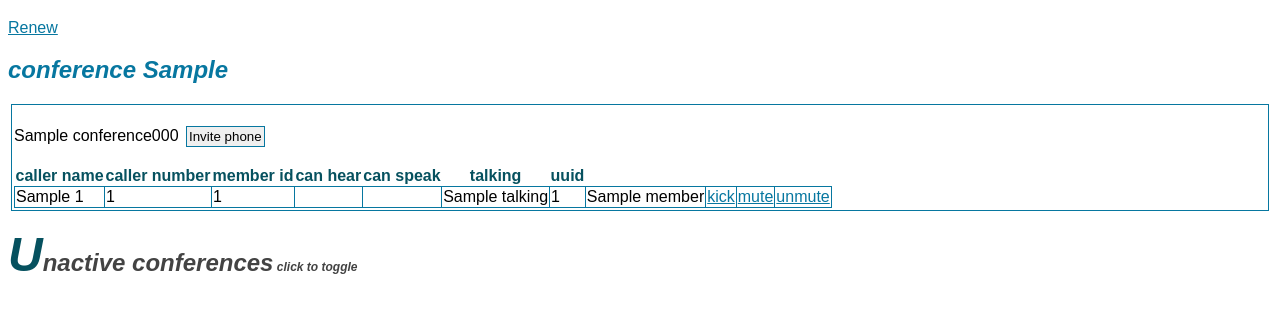
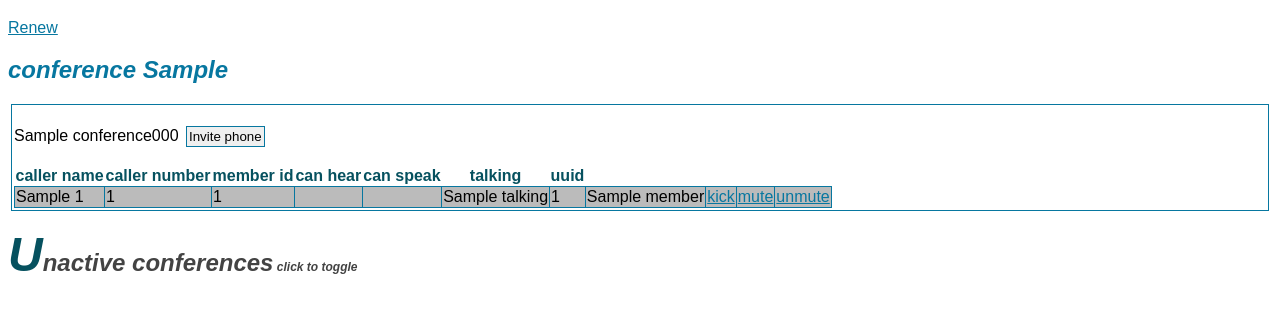
Before and after one commit to Deepwalker/fs2web, a Django app: template templates/confrences.html in a window 1280 px wide. Shown: the part 161-474 px from the top of the page. Run offline with Django 3.2, Linux system fonts and the light colour scheme; the template is opened without the code that fills it: most values are stand-ins (such as "Sample title", 1, 10 or a date in 2020); some libraries are stand-ins or nearby versions.

Commit message:
add muted display

```diff
--- a/fsapi.py
+++ b/fsapi.py
@@ -1,9 +1,9 @@
 from xmlrpclib import ServerProxy
 from django.conf import settings
-from django.views.decorators.cache import cache
+#from django.views.decorators.cache import cache
 import syslog
 
-def fsapi(*args,cache=False,**kwargs):
+def fsapi(*args,**kwargs):
     #TODO caching
     server = ServerProxy(settings.FS_CONNECT_STR)
     syslog.syslog(str(args)+"; "+str(kwargs))
--- a/templates/confrences.html
+++ b/templates/confrences.html
@@ -7,6 +7,7 @@
         th { color: #06515F; }
         td { border: 1px solid #0777A0; }
         tr.kicked { background-color: #fbb; }
+        tr.muted { background-color: #bbb; }
         div.conference_block { -moz-border-radius: 5; padding: 2px; margin: 3px; border: 1px solid #0777A0; }
         div.unactive_conferences, div.unactive_conference { -moz-border-radius: 5;
             padding: 5px; margin: 3px; background: #abf; }
@@ -45,7 +46,7 @@
                 <th>{% trans "uuid" %}</th>
             </tr>
             {% for m in c.1 %}
-            <tr{% if not m.uuid %} class="kicked"{% endif %}>
+            <tr class="{% if not m.uuid %}kicked{% endif %}{% if not m.flags.can_speak %} muted{% endif %}">
                 <td>{{ m.caller_id_name }}</td>
                 <td>{{ m.caller_id_number }}</td>
                 <td>{{ m.id }}</td>
```
